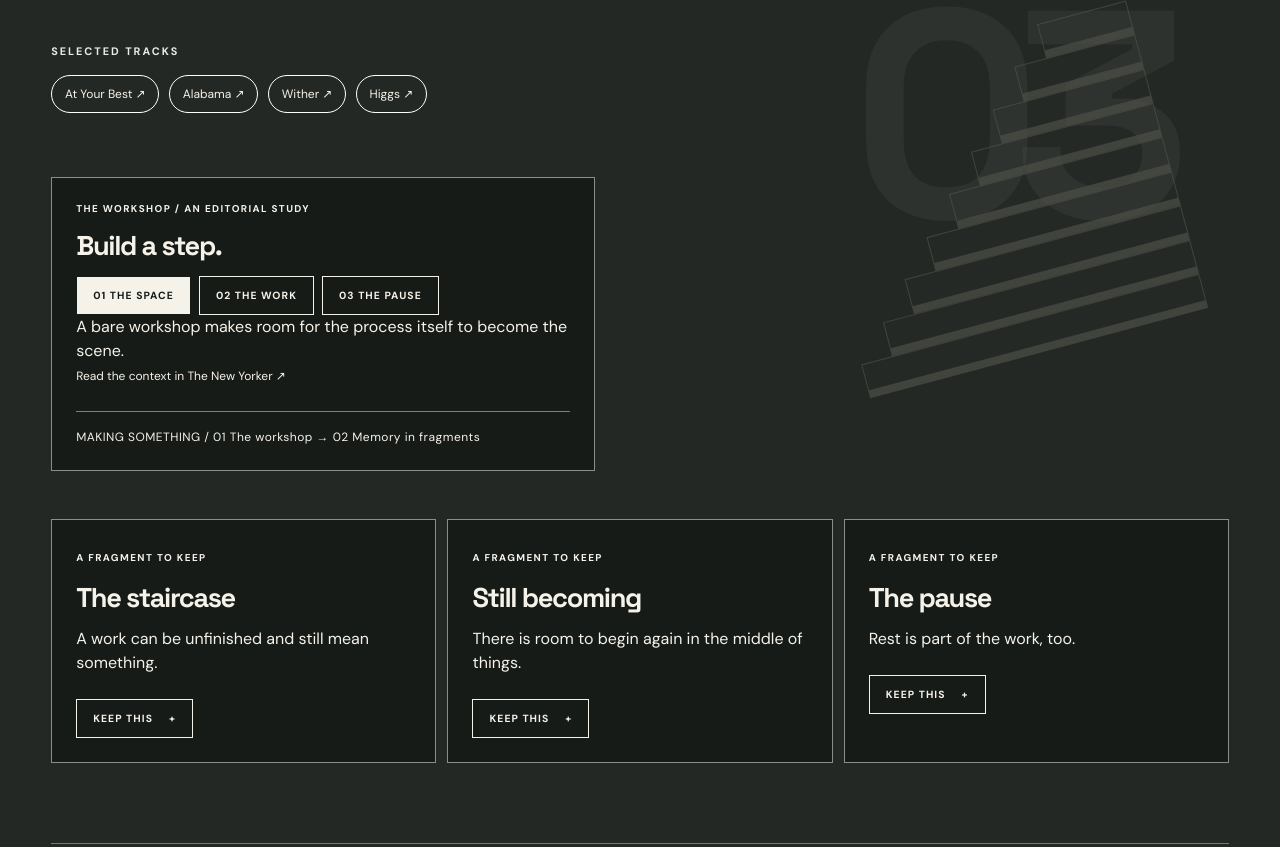
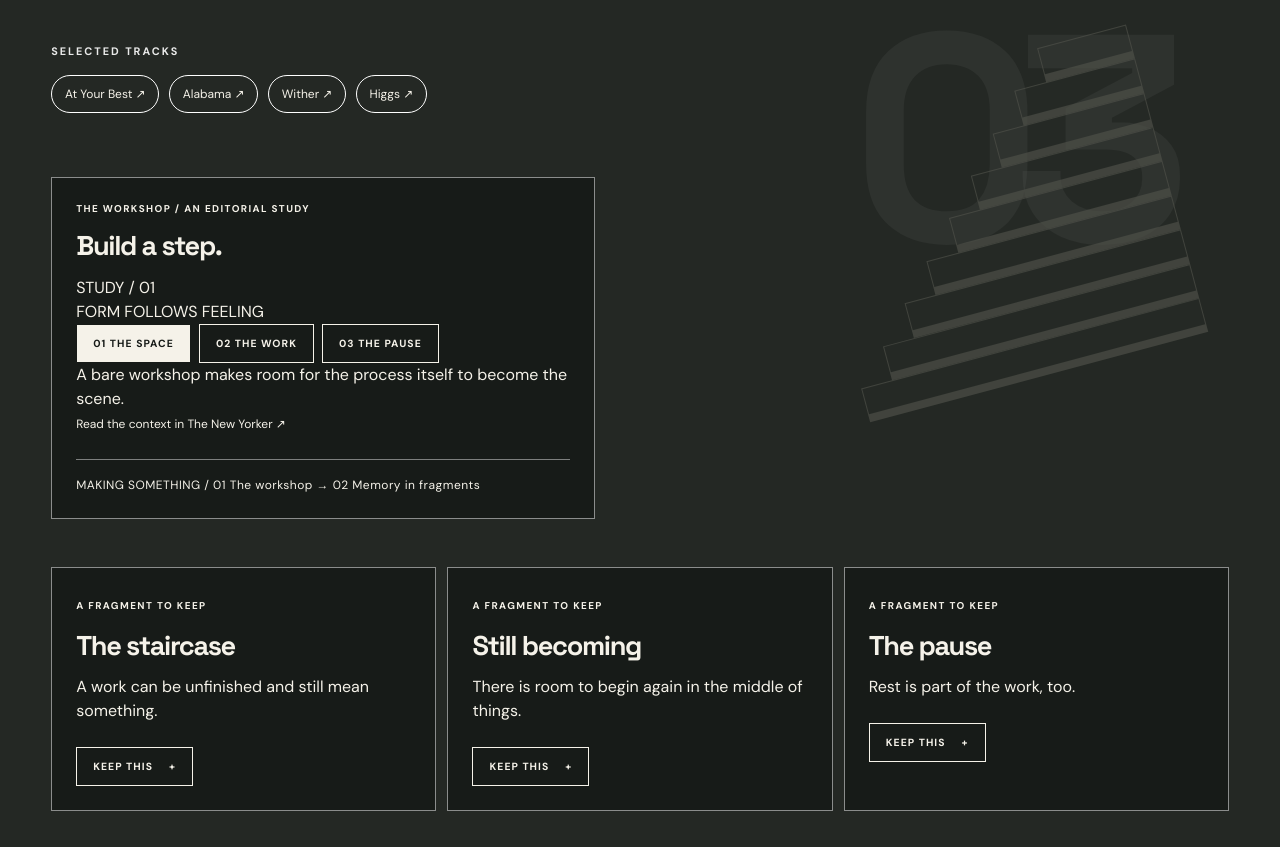
Before and after one commit to AmoghxAnubis/KUMBAYA, a Next.js app: page / in a window 1280 px wide. Shown: the part 9433-10280 px from the top of the page. Built offline with nearby package versions, Linux system fonts and the light colour scheme.

Commit message:
Enhance Workshop component with graphic display for active step

```diff
--- a/src/components/dom/Workshop.tsx
+++ b/src/components/dom/Workshop.tsx
@@ -8,5 +8,5 @@ const steps = [
 ];
 export default function Workshop() {
   const [active, setActive] = useState(0);
-  return <div className="workshop"><p className="fragment-label">THE WORKSHOP / AN EDITORIAL STUDY</p><h3>Build a step.</h3><div className="workshop-tabs" aria-label="Workshop steps">{steps.map((step, i) => <button key={step.label} type="button" aria-pressed={active === i} onClick={() => setActive(i)}>{String(i + 1).padStart(2, "0")} {step.label}</button>)}</div><p aria-live="polite">{steps[active].text}</p><a href="https://www.newyorker.com/magazine/2016/09/05/frank-oceans-blonde-endless-and-boys-dont-cry-reviewed" target="_blank" rel="noopener noreferrer">Read the context in The New Yorker ↗</a><p className="workshop-thread">MAKING SOMETHING / 01 <a href="#endless">The workshop</a> → 02 <a href="#blonde">Memory in fragments</a></p></div>;
+  return <div className="workshop"><p className="fragment-label">THE WORKSHOP / AN EDITORIAL STUDY</p><h3>Build a step.</h3><div className={`workshop-graphic workshop-stage-${active}`} aria-hidden="true"><span>STUDY / 0{active + 1}</span><div>{Array.from({ length: 6 }, (_, i) => <i key={i} />)}</div><span>FORM FOLLOWS FEELING</span></div><div className="workshop-tabs" aria-label="Workshop steps">{steps.map((step, i) => <button key={step.label} type="button" aria-pressed={active === i} onClick={() => setActive(i)}>{String(i + 1).padStart(2, "0")} {step.label}</button>)}</div><p aria-live="polite">{steps[active].text}</p><a href="https://www.newyorker.com/magazine/2016/09/05/frank-oceans-blonde-endless-and-boys-dont-cry-reviewed" target="_blank" rel="noopener noreferrer">Read the context in The New Yorker ↗</a><p className="workshop-thread">MAKING SOMETHING / 01 <a href="#endless">The workshop</a> → 02 <a href="#blonde">Memory in fragments</a></p></div>;
 }
```
